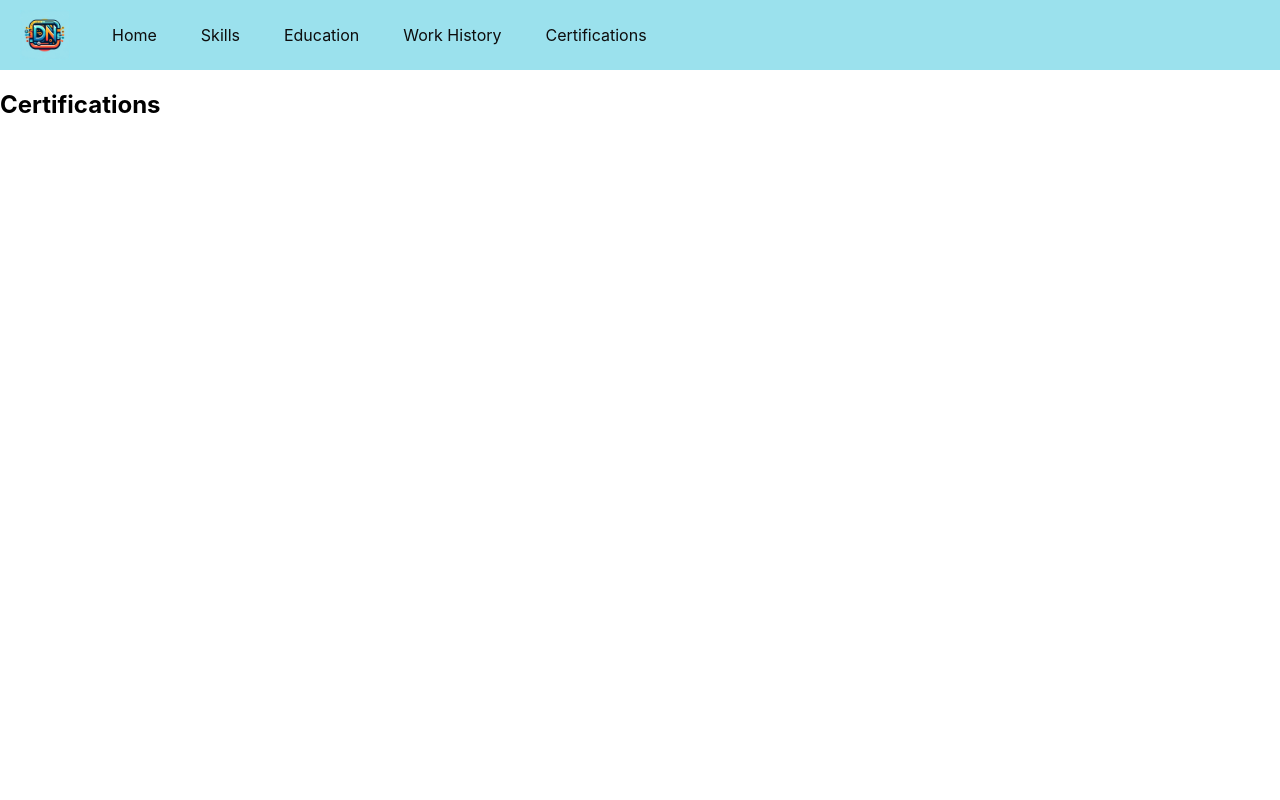
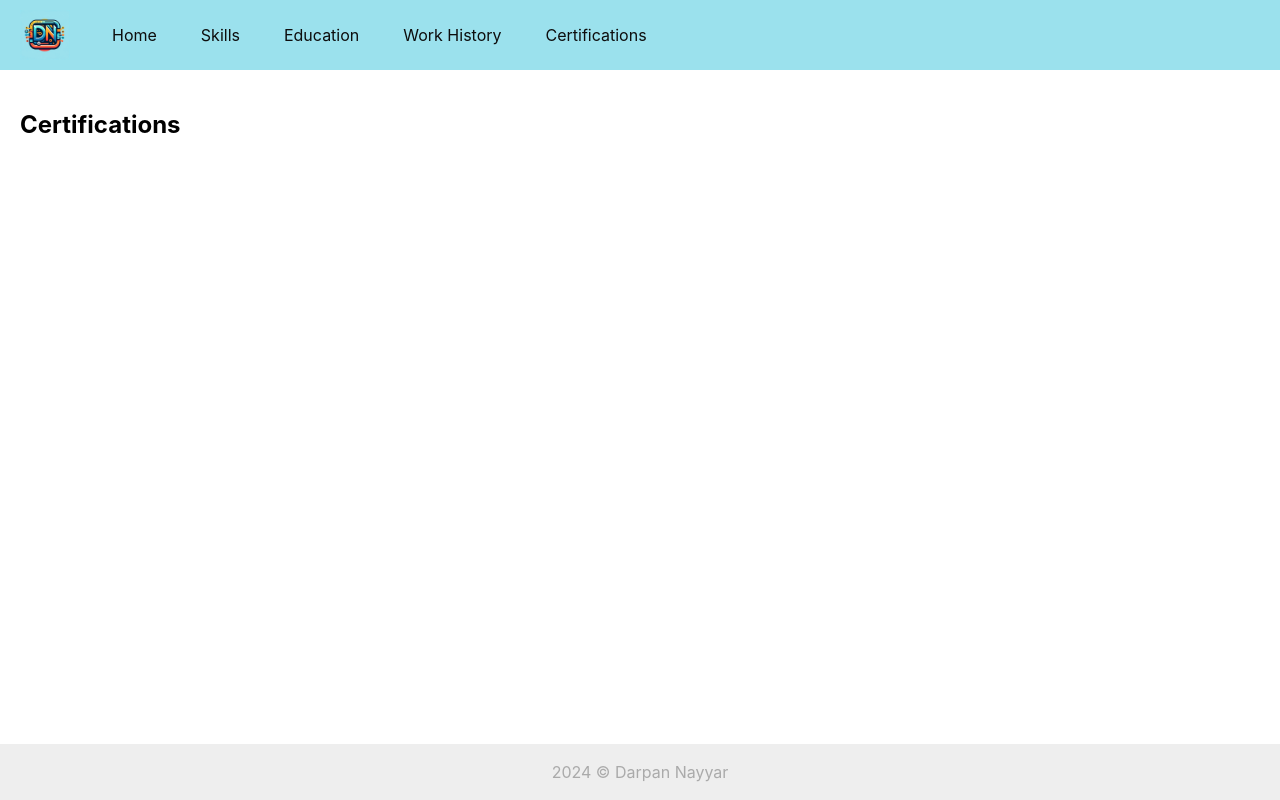
Before and after one commit to darpan143/portfolio-site-assignment-1, a React (Create React App) app: page /certifications in a window 1280 px wide. Built offline with nearby package versions, Linux system fonts and the light colour scheme.

Commit message:
Added sticky footer

```diff
--- a/src/App.css
+++ b/src/App.css
@@ -4,6 +4,13 @@
  * Student ID: 301419475
  * Date: 2024-06-07
  */
+
+ .App {
+    width: 100%;
+    min-height: 100vh;
+    display: flex;
+    flex-direction: column;
+ }
 
  .App-header {
     background-color: #9be1ed;
@@ -39,3 +46,15 @@ nav ul li a {
 nav ul li a:hover {
     background-color: rgba(0, 0, 0, 0.1);
 }
+
+main {
+    padding: 20px;
+}
+
+footer {
+    background: #EEE;
+    color: #AAA;
+    text-align: center;
+    padding: 2px 20px;
+    margin-top: auto;
+}
--- a/src/App.js
+++ b/src/App.js
@@ -14,6 +14,7 @@ import WorkHistory from './components/pages/WorkHistory';
 import Certifications from './components/pages/Certifications';
 import './App.css';
 import Header from './components/Header';
+import Footer from './components/Footer';
 
 const App = () => {
     return (
@@ -29,7 +30,7 @@ const App = () => {
                         <Route path="/certifications" element={<Certifications/>} />
                     </Routes>
                 </main>
-
+                <Footer/>
             </div>
         </Router>
     );
--- /dev/null
+++ b/src/components/Footer.js
@@ -0,0 +1,18 @@
+/**
+ * Filename: Footer.js
+ * Student name: Darpan Nayyar
+ * Student ID: 301419475
+ * Date: 2024-06-09
+ */
+
+import React from 'react';
+
+const Footer = () => {
+    return (
+        <footer className="App-footer">
+            <p>2024 &copy; Darpan Nayyar</p>
+        </footer>
+    );
+};
+
+export default Footer;
--- a/src/components/pages/WorkHistory.js
+++ b/src/components/pages/WorkHistory.js
@@ -4,7 +4,6 @@
  * Student ID: 301419475
  * Date: 2024-06-09
  */
-
 
 import React from 'react';
 
```
Also changed, not shown: src/components/Header.js (+7 -0 lines).
